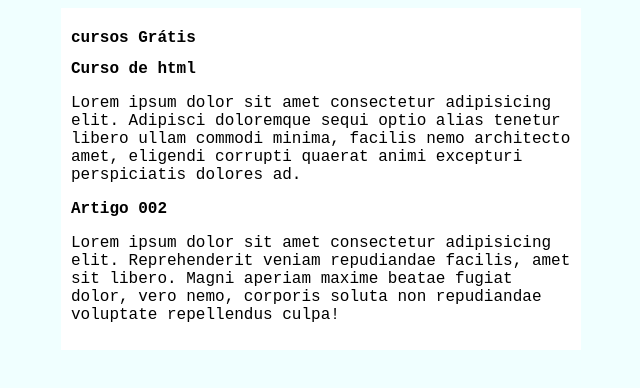
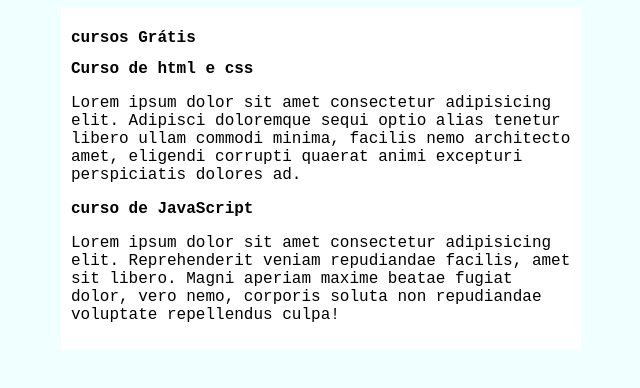
Before and after one commit to MontanhaRio/projeto-site, a plain HTML site: page index.html in a window 1280 px wide. Shown: the whole page, without its empty margins (319-959 px from the left). Drawn offline with Linux system fonts and the light colour scheme.

Commit message:
add fotos

```diff
--- a/index.html
+++ b/index.html
@@ -13,11 +13,11 @@
             <h1>cursos Grátis</h1>
         </header>
         <article>
-            <h2>Curso de html</h2>
+            <h2>Curso de html e css</h2>
             <p>Lorem ipsum dolor sit amet consectetur adipisicing elit. Adipisci doloremque sequi optio alias tenetur libero ullam commodi minima, facilis nemo architecto amet, eligendi corrupti quaerat animi excepturi perspiciatis dolores ad.</p>
         </article>
         <article>
-            <h2>Artigo 002</h2>
+            <h2>curso de JavaScript</h2>
             <p> Lorem ipsum dolor sit amet consectetur adipisicing elit. Reprehenderit veniam repudiandae facilis, amet sit libero. Magni aperiam maxime beatae fugiat dolor, vero nemo, corporis soluta non repudiandae voluptate repellendus culpa!</p>
         </article>
     </main>
```
Also changed, not shown: imagens/btn-back.png (added), imagens/curso-em-video-cor.png (added), imagens/curso-em-video-pb.png (added), imagens/curso-html-css.png (added), imagens/curso-javascript.png (added).
